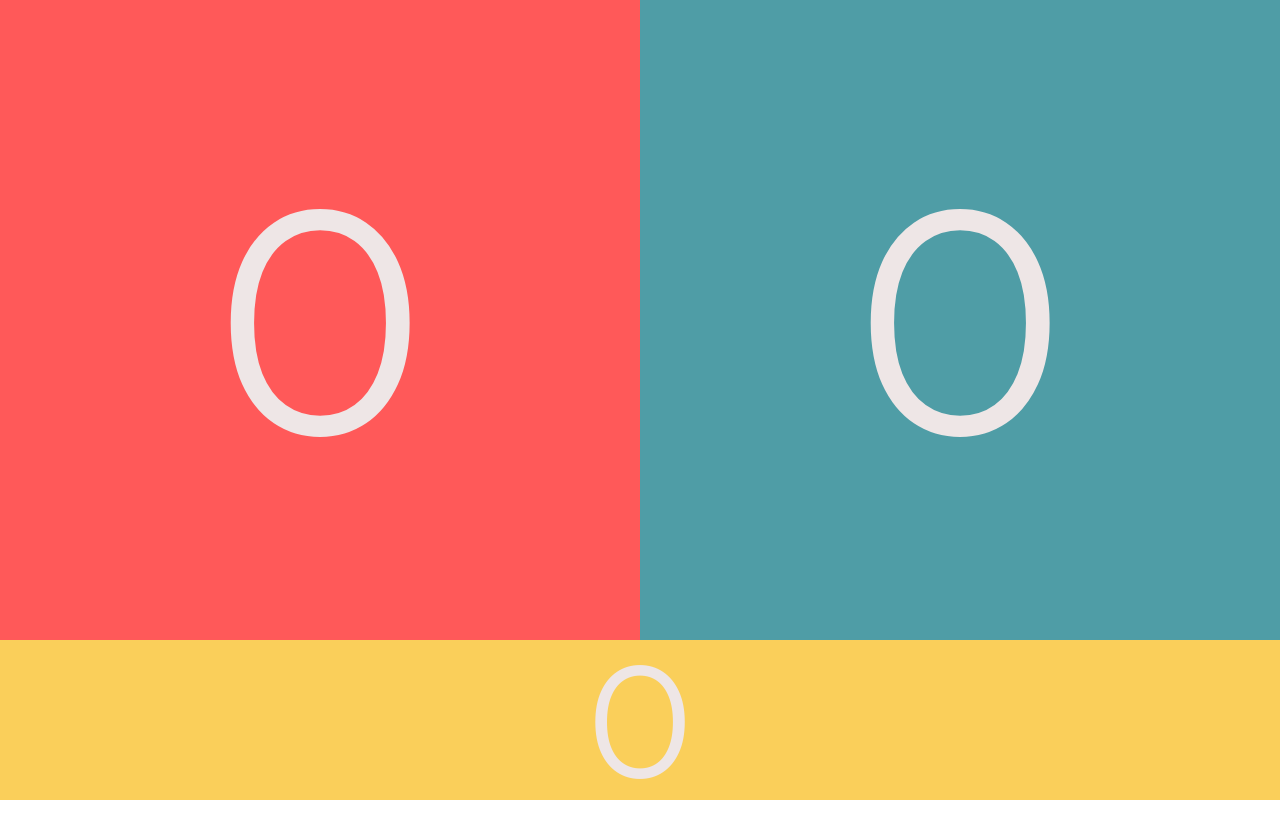
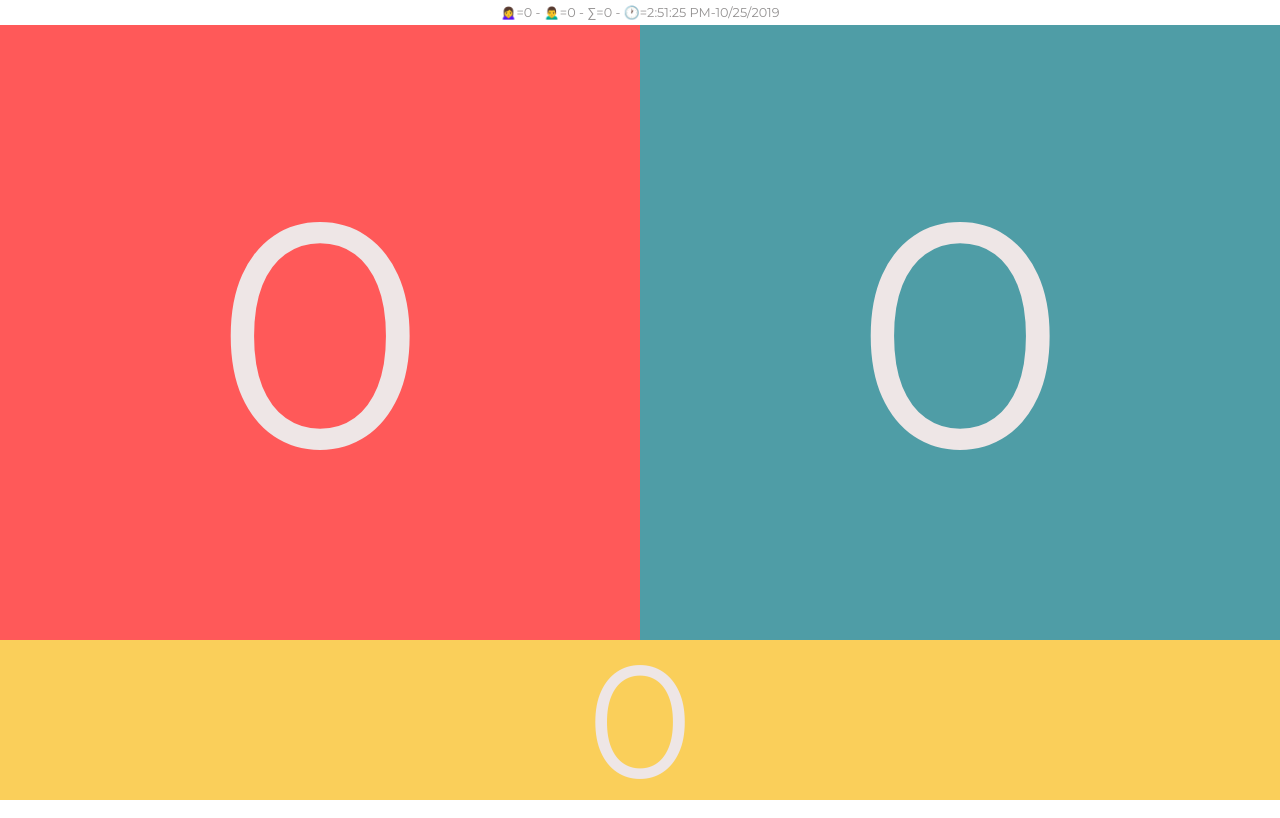
Before and after one commit to Garcila/girls-boys-button, a plain HTML site: page index.html in a window 1280 px wide. Both pictures are taken after a click on the element 640 px from the left and 720 px from the top of the page. Drawn offline with Linux system fonts and the light colour scheme.

Commit message:
added past workshop funcionality

```diff
--- a/index.html
+++ b/index.html
@@ -1,15 +1,19 @@
 <!DOCTYPE html>
 <html lang="en">
   <head>
-  <meta charset="UTF-8">
-  <meta name="viewport" content="width=device-width, initial-scale=1.0">
-  <meta http-equiv="X-UA-Compatible" content="ie=edge">
+    <meta charset="UTF-8" />
+    <meta name="viewport" content="width=device-width, initial-scale=1.0" />
+    <meta http-equiv="X-UA-Compatible" content="ie=edge" />
     <title>Girls-Boys Button</title>
-  <link rel="stylesheet" href="style.css">
-  <link href="https://fonts.googleapis.com/css?family=Montserrat" rel="stylesheet">
+    <link rel="stylesheet" href="style.css" />
+    <link
+      href="https://fonts.googleapis.com/css?family=Montserrat"
+      rel="stylesheet"
+    />
   </head>
   <body>
     <div class="container">
+      <div class="past"></div>
       <div class="buttons">
         <div class="buttons__girls">0</div>
         <div class="buttons__boys">0</div>
--- a/script.js
+++ b/script.js
@@ -1,42 +1,74 @@
 const girls = document.querySelector(`.buttons__girls`);
 const boys = document.querySelector(`.buttons__boys`);
 const total = document.querySelector(`.total`);
+const past = document.querySelector(`.past`);
 
-let girlsCount = window.localStorage.getItem(`girlsCount`) || 0;
-let boysCount = window.localStorage.getItem(`boysCount`) || 0;
-let totalCount = window.localStorage.getItem(`totalCount`) || 0;
+let girlsCount = localStorage.getItem(`girlsCount`) || 0;
+let boysCount = localStorage.getItem(`boysCount`) || 0;
+let totalCount = localStorage.getItem(`totalCount`) || 0;
 
-girls.textContent = window.localStorage.getItem(`girlsCount`);
-boys.textContent = window.localStorage.getItem(`boysCount`);
-total.textContent = window.localStorage.getItem(`totalCount`);
+girls.textContent = localStorage.getItem(`girlsCount`);
+boys.textContent = localStorage.getItem(`boysCount`);
+total.textContent = localStorage.getItem(`totalCount`);
 
-girls.addEventListener(`click`, ()=>{
+past.addEventListener(`click`, () => {
+  console.log('clicked');
+  past.textContent = ``;
+  localStorage.setItem(`allData`, []);
+});
+
+girls.addEventListener(`click`, () => {
   girlsCount++;
   totalCount++;
   girls.textContent = girlsCount;
   total.textContent = totalCount;
-  window.localStorage.setItem(`girlsCount`,girlsCount);
-  window.localStorage.setItem(`boysCount`,boysCount);
-  window.localStorage.setItem(`totalCount`,totalCount);
+  localStorage.setItem(`girlsCount`, girlsCount);
+  localStorage.setItem(`boysCount`, boysCount);
+  localStorage.setItem(`totalCount`, totalCount);
 });
 
-boys.addEventListener(`click`, ()=>{
+boys.addEventListener(`click`, () => {
   boysCount++;
   totalCount++;
   boys.textContent = boysCount;
   total.textContent = totalCount;
-  window.localStorage.setItem(`girlsCount`,girlsCount);
-  window.localStorage.setItem(`boysCount`,boysCount);
-  window.localStorage.setItem(`totalCount`,totalCount);
+  localStorage.setItem(`girlsCount`, girlsCount);
+  localStorage.setItem(`boysCount`, boysCount);
+  localStorage.setItem(`totalCount`, totalCount);
 });
 
+const createPastObject = (girlsCount, boysCount, totalCount) => {
+  let pastObject = {
+    girlsCount,
+    boysCount,
+    totalCount,
+    date: new Date().toLocaleDateString(),
+    time: new Date().toLocaleTimeString(),
+  };
+  return pastObject;
+};
+
+const addPastObject = () => {
+  let pastObject = createPastObject(girlsCount, boysCount, totalCount);
+  let currentStorage = localStorage.getItem(`allData`);
+  currentStorage = currentStorage ? JSON.parse(currentStorage) : [];
+  currentStorage.push(pastObject);
+  currentStorage.forEach(
+    i =>
+      (past.innerHTML += `<div class='list-item'>🙍‍♀️=${i.girlsCount} - 🙍‍♂️=${i.boysCount} - ∑=${i.totalCount} - 🕐=${i.time}-${i.date}</div>`)
+  );
+  localStorage.setItem(`allData`, JSON.stringify(currentStorage));
+};
+
 total.addEventListener(`click`, () => {
-  girlsCount =0;
+  past.textContent = '';
+  addPastObject();
+  girlsCount = 0;
   boysCount = 0;
   totalCount = 0;
-  window.localStorage.setItem(`girlsCount`,0);
-  window.localStorage.setItem(`boysCount`,0);
-  window.localStorage.setItem(`totalCount`,0);
+  localStorage.setItem(`girlsCount`, 0);
+  localStorage.setItem(`boysCount`, 0);
+  localStorage.setItem(`totalCount`, 0);
   girls.textContent = girlsCount;
   boys.textContent = boysCount;
   total.textContent = totalCount;
--- a/style.css
+++ b/style.css
@@ -3,10 +3,12 @@ html {
   --blue: #4f9da6;
   --yellow: #facf5a;
   --text-color: #eee6e6;
+  --past-text: #949292;
   box-sizing: border-box;
   color: var(--text-color);
   font-family: 'Montserrat', sans-serif;
   overflow: hidden;
+  cursor: pointer;
 }
 
 *,
@@ -21,6 +23,19 @@ html {
   display: flex;
   flex-direction: column;
   height: 100vh;
+}
+
+.past {
+  display: flex;
+  flex-direction: column;
+  font-size: 0.8rem;
+}
+
+.list-item {
+  display: flex;
+  color: var(--past-text);
+  justify-content: space-around;
+  padding: 5px 0;
 }
 
 .buttons {
```
Lines whose indentation alone changed are shown as unchanged.
